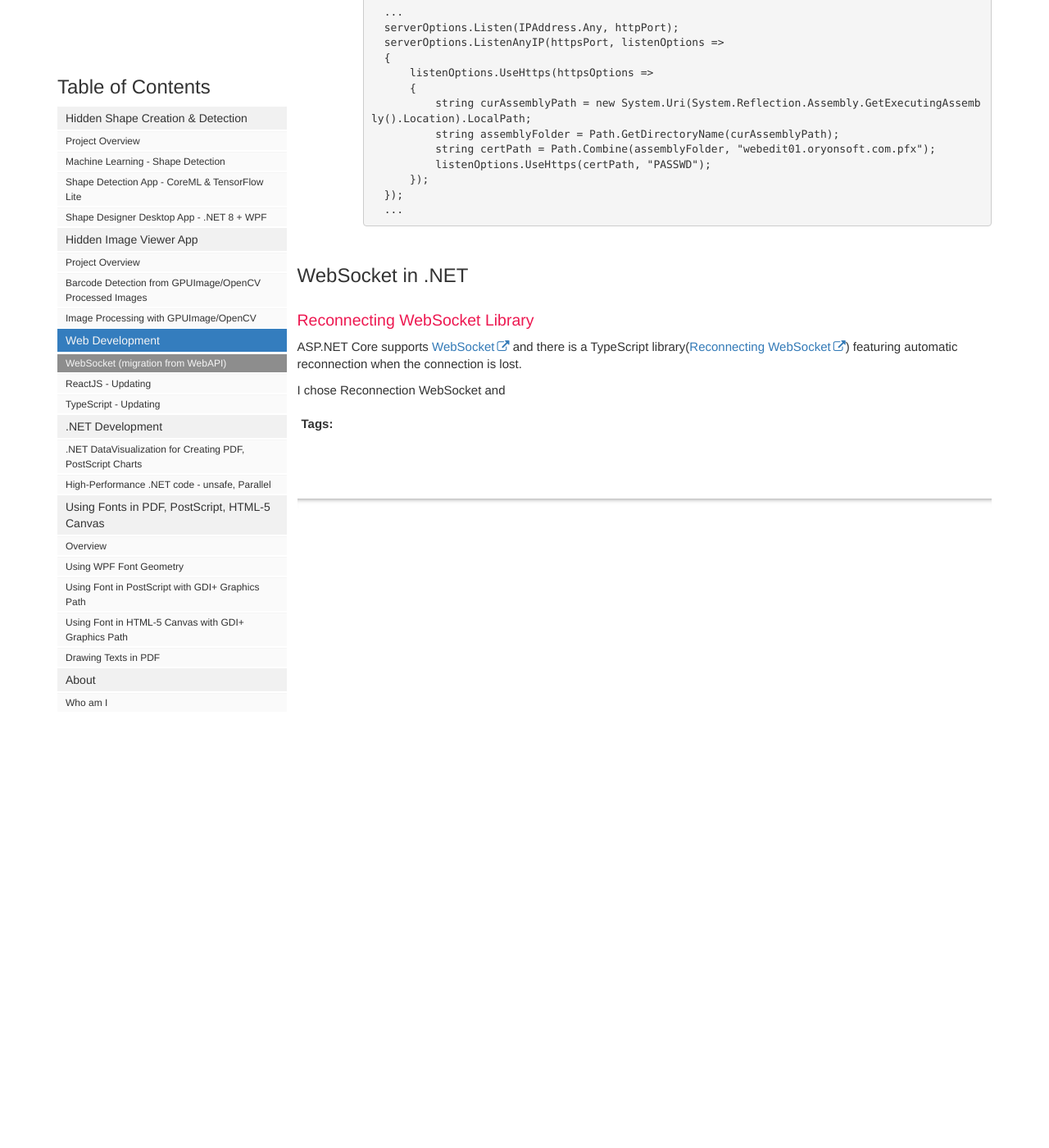
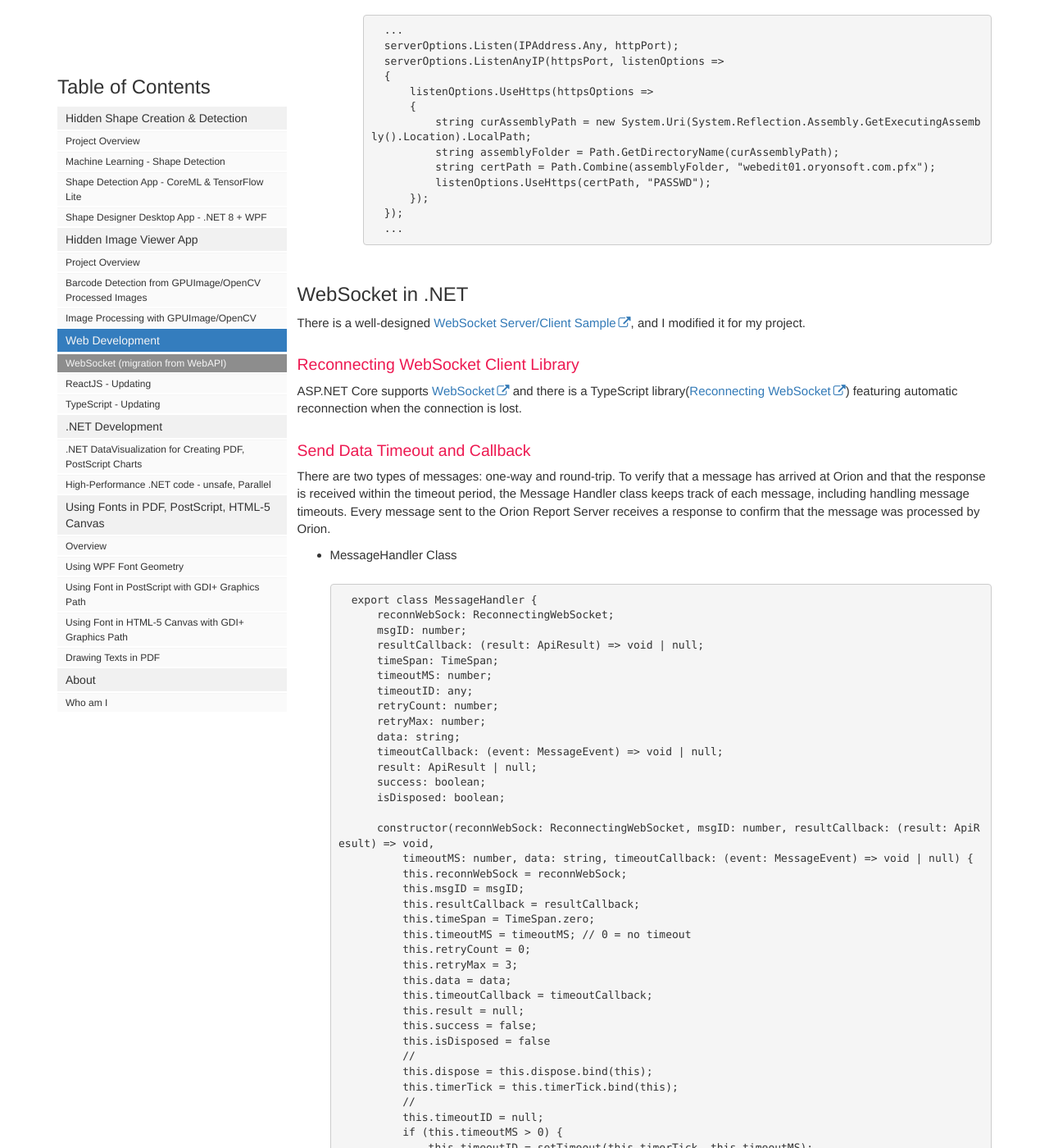
Before and after one commit to heungwook/heungwook.github.io, a Jekyll site: the page built from pages/webdev/web_websocket_01.md, in a window 1280 px wide and 1400 px high, scrolled down 2411 px. Shown: the whole window at 82% size. Built offline with Jekyll 4.4.1, drawn with Linux system fonts in a browser that asks for light colours; comment, search, counter and statistics services are not loaded; some of the changed text lies outside the part shown.

Commit message:
20240318 0836

````diff
--- a/pages/webdev/web_websocket_01.md
+++ b/pages/webdev/web_websocket_01.md
@@ -116,8 +116,88 @@ All my ASP.NET apps are running on Windows, so until now, IIS has handled all HT
 
 ## WebSocket in .NET
 
-### Reconnecting WebSocket Library
+There is a well-designed [WebSocket Server/Client Sample](https://github.com/MV10/WebSocketExample), and I modified it for my project.
+
+### Reconnecting WebSocket Client Library
 
 ASP.NET Core supports [WebSocket](https://learn.microsoft.com/en-us/dotnet/api/microsoft.aspnetcore.websockets?view=aspnetcore-8.0) and there is a TypeScript library([Reconnecting WebSocket](https://github.com/pladaria/reconnecting-websocket)) featuring automatic reconnection when the connection is lost.
 
-I chose Reconnection WebSocket and
+### Send Data Timeout and Callback
+
+There are two types of messages: one-way and round-trip. To verify that a message has arrived at Orion and that the response is received within the timeout period, the Message Handler class keeps track of each message, including handling message timeouts. Every message sent to the Orion Report Server receives a response to confirm that the message was processed by Orion.
+
+- MessageHandler Class
+
+    ```TypeScript
+    export class MessageHandler {
+        reconnWebSock: ReconnectingWebSocket;
+        msgID: number;
+        resultCallback: (result: ApiResult) => void | null;
+        timeSpan: TimeSpan;
+        timeoutMS: number;
+        timeoutID: any;
+        retryCount: number;
+        retryMax: number;
+        data: string;
+        timeoutCallback: (event: MessageEvent) => void | null;
+        result: ApiResult | null;
+        success: boolean;
+        isDisposed: boolean;
+
+        constructor(reconnWebSock: ReconnectingWebSocket, msgID: number, resultCallback: (result: ApiResult) => void,
+            timeoutMS: number, data: string, timeoutCallback: (event: MessageEvent) => void | null) {
+            this.reconnWebSock = reconnWebSock;
+            this.msgID = msgID;
+            this.resultCallback = resultCallback;
+            this.timeSpan = TimeSpan.zero;
+            this.timeoutMS = timeoutMS; // 0 = no timeout
+            this.retryCount = 0;
+            this.retryMax = 3;
+            this.data = data;
+            this.timeoutCallback = timeoutCallback;
+            this.result = null;
+            this.success = false;
+            this.isDisposed = false
+            //
+            this.dispose = this.dispose.bind(this);
+            this.timerTick = this.timerTick.bind(this);
+            //
+            this.timeoutID = null;
+            if (this.timeoutMS > 0) {
+                this.timeoutID = setTimeout(this.timerTick, this.timeoutMS);
+            }
+
+        }
+
+        dispose() {
+            this.isDisposed = true;
+            if (this.timeoutID !== null) {
+                clearTimeout(this.timeoutID);
+            }
+        }
+
+        timerTick() {
+            this.retryCount++;
+            if (this.retryCount < this.retryMax) {
+                this.timeoutID = setTimeout(this.timerTick, this.timeoutMS);
+            } else {
+                if (this.timeoutCallback) {
+                    const apiResult: ApiResult = new ApiResult();
+                    apiResult.msgID = this.msgID;
+                    apiResult.success = false;
+                    apiResult.message = `Sending msgID: ${this.msgID} exceeded retry count. data = ${this.data}`;
+                    const msgEvent: MessageEvent = new MessageEvent('timeout', { data: JSON.stringify(apiResult) });
+                    this.timeoutCallback(msgEvent);
+                }
+                this.dispose();
+
+            }
+        }
+    }
+    ```
+
+
+- One way message
+    - No
+
+- Round trip message
````
